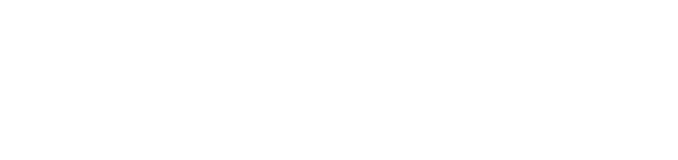
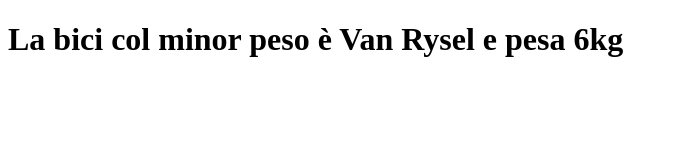
Before and after one commit to nespolisimmaco/js-snack-es6, a plain HTML site: page Snack 1/index.html in a window 1280 px wide. Shown: the whole page, without its empty margins (0-678 px from the left). Drawn offline with Linux system fonts and the light colour scheme.

Commit message:
Add: check which bike is the lightest

```diff
--- a/Snack 1/index.html
+++ b/Snack 1/index.html
@@ -7,6 +7,7 @@
     <title>Snack-es6</title>
 </head>
 <body>
+    <h1></h1>
     <!-- Javascript -->
     <script src="js/script.js"></script>
 </body>
--- a/Snack 1/js/script.js
+++ b/Snack 1/js/script.js
@@ -24,3 +24,14 @@ const bici = [
         peso: 9
     },
 ];
+
+let biciLeggera = bici[0];
+console.log(biciLeggera);
+bici.forEach((curBici) => {
+    const {nome, peso} = curBici;
+    if (peso < biciLeggera.peso) {
+        biciLeggera = curBici;
+    }
+    console.log(nome, peso);
+})
+document.querySelector("h1").innerHTML = `La bici col minor peso è ${biciLeggera.nome} e pesa ${biciLeggera.peso}kg`;
```
